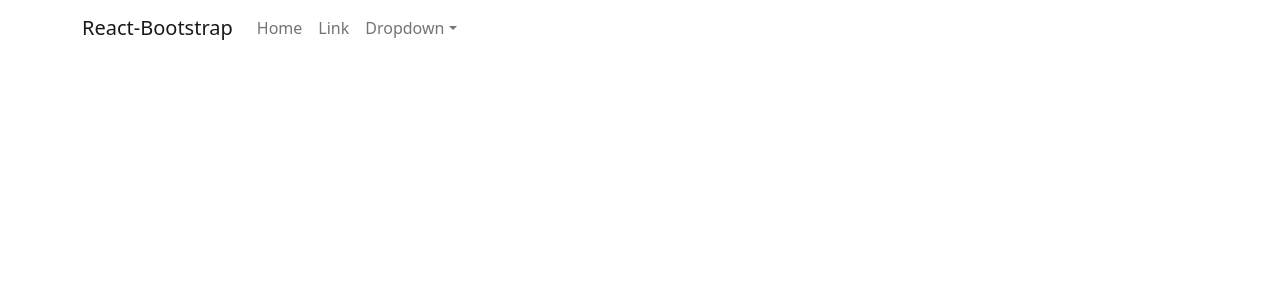
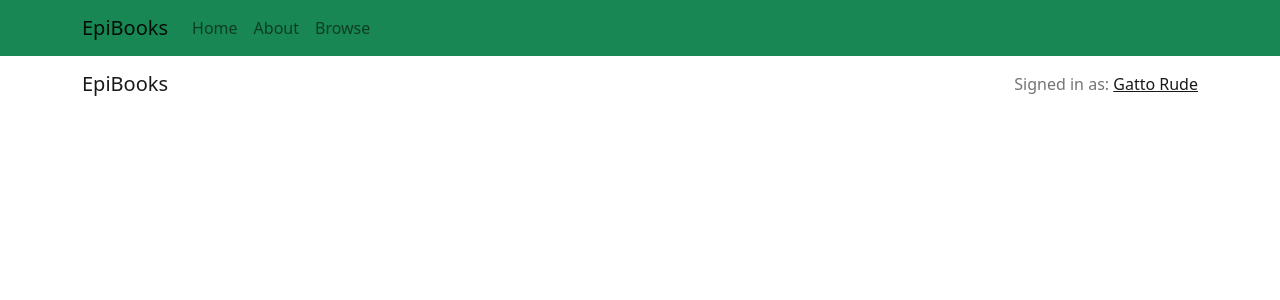
Before and after one commit to MelissaCanu/U3S1E3, a React (Create React App) app in the folder bs-app/: page / in a window 1280 px wide. Shown: the top 300 px of the page. Built offline with nearby package versions, Linux system fonts and the light colour scheme.

Commit message:
MyFooter component created

```diff
--- a/bs-app/src/App.jsx
+++ b/bs-app/src/App.jsx
@@ -2,11 +2,13 @@
 import "bootstrap/dist/css/bootstrap.min.css";
 import "./App.css";
 import MyNav from "./components/MyNav";
+import MyFooter from "./components/myFooter";
 
 function App() {
 	return (
 		<div className="App">
 			<MyNav />
+			<MyFooter />
 		</div>
 	);
 }
--- a/bs-app/src/components/MyNav.jsx
+++ b/bs-app/src/components/MyNav.jsx
@@ -1,27 +1,14 @@
-import { Container, Nav, Navbar, NavDropdown } from "react-bootstrap";
+import { Container, Nav, Navbar } from "react-bootstrap";
 
 const MyNav = () => (
-	<Navbar expand="lg" className="bg-body-tertiary">
+	<Navbar bg="success" data-bs-theme="dark">
 		<Container>
-			<Navbar.Brand href="#">React-Bootstrap</Navbar.Brand>
-			<Navbar.Toggle aria-controls="basic-navbar-nav" />
-			<Navbar.Collapse id="basic-navbar-nav">
-				<Nav className="me-auto">
-					<Nav.Link href="#">Home</Nav.Link>
-					<Nav.Link href="#">Link</Nav.Link>
-					<NavDropdown title="Dropdown" id="basic-nav-dropdown">
-						<NavDropdown.Item href="#action/3.1">Action</NavDropdown.Item>
-						<NavDropdown.Item href="#action/3.2">
-							Another action
-						</NavDropdown.Item>
-						<NavDropdown.Item href="#action/3.3">Something</NavDropdown.Item>
-						<NavDropdown.Divider />
-						<NavDropdown.Item href="#action/3.4">
-							Separated link
-						</NavDropdown.Item>
-					</NavDropdown>
-				</Nav>
-			</Navbar.Collapse>
+			<Navbar.Brand href="#">EpiBooks</Navbar.Brand>
+			<Nav className="me-auto">
+				<Nav.Link href="#">Home</Nav.Link>
+				<Nav.Link href="#">About</Nav.Link>
+				<Nav.Link href="#">Browse</Nav.Link>
+			</Nav>
 		</Container>
 	</Navbar>
 );
--- /dev/null
+++ b/bs-app/src/components/myFooter.jsx
@@ -0,0 +1,17 @@
+import { Container, Navbar } from "react-bootstrap";
+
+const MyFooter = () => (
+	<Navbar className="bg-body-tertiary">
+		<Container>
+			<Navbar.Brand href="#home">EpiBooks</Navbar.Brand>
+			<Navbar.Toggle />
+			<Navbar.Collapse className="justify-content-end">
+				<Navbar.Text>
+					Signed in as: <a href="#login">Gatto Rude</a>
+				</Navbar.Text>
+			</Navbar.Collapse>
+		</Container>
+	</Navbar>
+);
+
+export default MyFooter;
```
